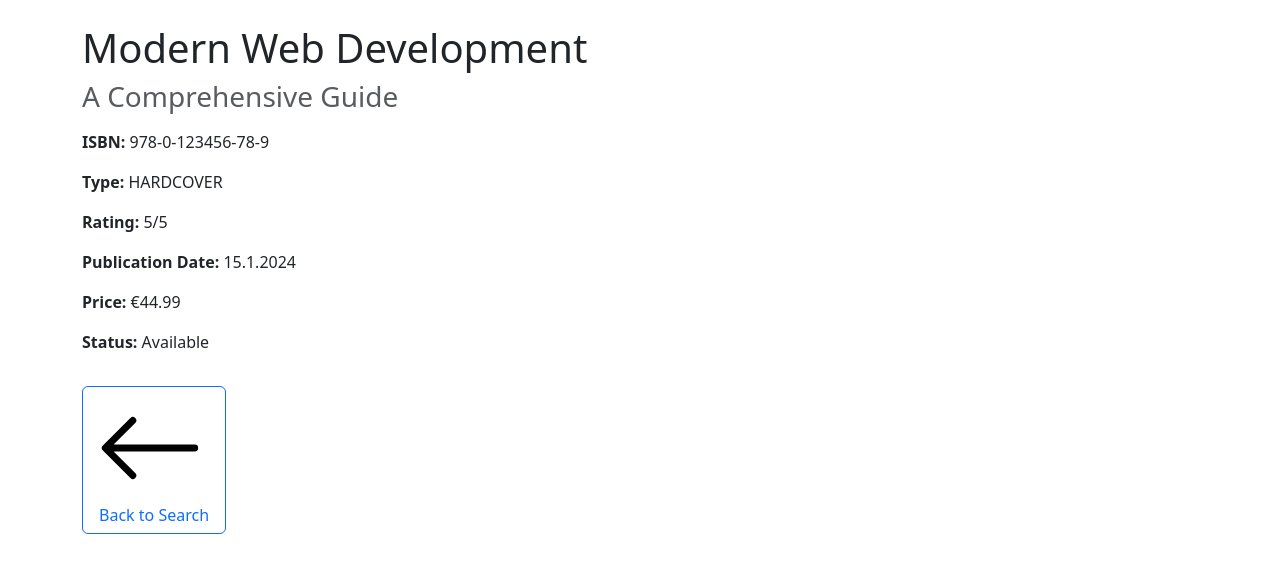
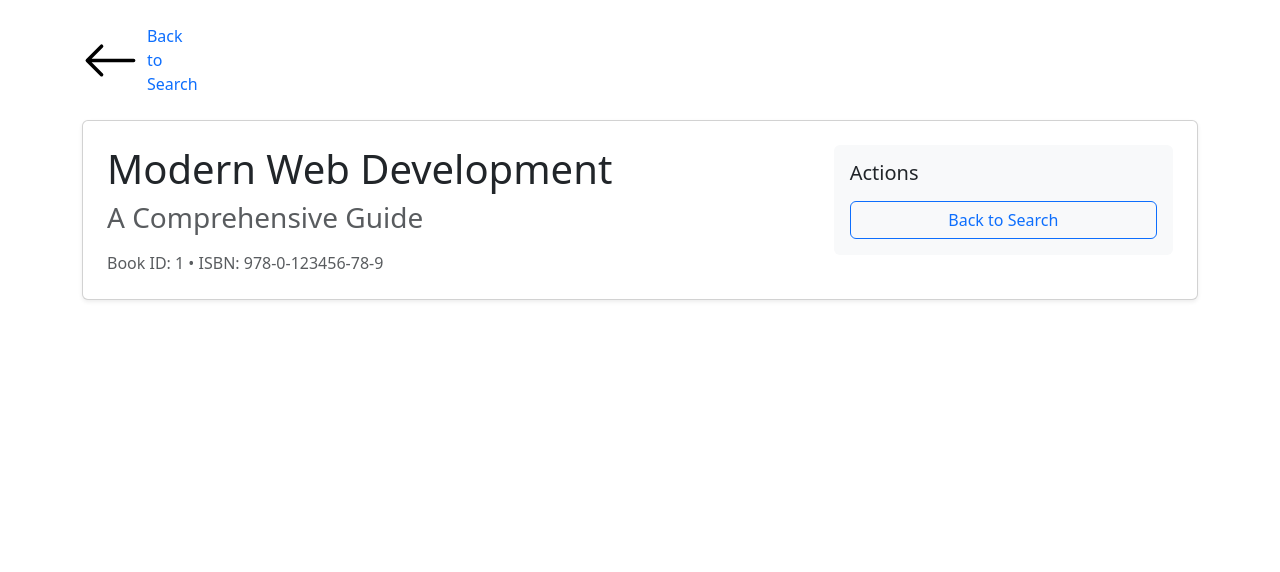
Before and after one commit to inesoetling/SPA-mit-React-Next-GraphQL, a Next.js app in the folder frontend/: page /search/1 in a window 1280 px wide. Shown: the top 572 px of the page. Built offline with nearby package versions, Linux system fonts and the light colour scheme.

Commit message:
feat(search): Grundlayout der Detailseite mit Zwei-Spalten-Struktur

```diff
--- a/frontend/src/app/search/[id]/page.tsx
+++ b/frontend/src/app/search/[id]/page.tsx
@@ -2,7 +2,7 @@
 
 import Link from 'next/link';
 import { useParams } from 'next/navigation';
-import { Button, Container } from 'react-bootstrap';
+import { Button, Card, Col, Container, Row } from 'react-bootstrap';
 import { ArrowLeft } from 'react-bootstrap-icons';
 
 type BookType = 'HARDCOVER' | 'PAPERBACK' | 'EPUB';
@@ -78,48 +78,46 @@ export default function BookDetailsPage() {
       </Container>
     );
   }
-
-  const finalPrice =
-    book.discount && book.discount > 0
-      ? book.price * (1 - book.discount / 100)
-      : book.price;
-
-  const formattedDate = book.publicationDate
-    ? new Date(book.publicationDate).toLocaleDateString('de-DE')
-    : '-';
-
   return (
     <Container className="py-4">
-      <h1>{book.title}</h1>
+      <Link
+        href="/search"
+        className="mb-4 p-0 d-inline-flex align-items-center gap-2 text-decoration-none"
+      >
+        <ArrowLeft />
+        <span>Back to Search</span>
+      </Link>
 
-      {book.subtitle && <h3 className="text-muted">{book.subtitle}</h3>}
+      <Card className="shadow-sm">
+        <Card.Body className="p-4">
+          <Row className="g-4">
+            <Col lg={8}>
+              <h1 className="mb-2">{book.title}</h1>
+              {book.subtitle && (
+                <h3 className="text-muted mb-3">{book.subtitle}</h3>
+              )}
 
-      <p className="mt-3">
-        <strong>ISBN:</strong> {book.isbn}
-      </p>
-      <p>
-        <strong>Type:</strong> {book.bookType}
-      </p>
-      <p>
-        <strong>Rating:</strong> {book.rating}/5
-      </p>
-      <p>
-        <strong>Publication Date:</strong> {formattedDate}
-      </p>
-      <p>
-        <strong>Price:</strong> €{finalPrice.toFixed(2)}
-      </p>
-      <p>
-        <strong>Status:</strong>{' '}
-        {book.available ? 'Available' : 'Not Available'}
-      </p>
+              <p className="text-muted mb-0">
+                Book ID: {book.id} • ISBN: {book.isbn}
+              </p>
+            </Col>
 
-      <Link href="/search" className="text-decoration-none">
-        <Button variant="outline-primary" className="mt-3">
-          <ArrowLeft className="me-2" />
-          Back to Search
-        </Button>
-      </Link>
+            <Col lg={4}>
+              <Card className="bg-light border-0">
+                <Card.Body>
+                  <h5 className="mb-3">Actions</h5>
+
+                  <Link href="/search" className="text-decoration-none">
+                    <Button variant="outline-primary" className="w-100">
+                      Back to Search
+                    </Button>
+                  </Link>
+                </Card.Body>
+              </Card>
+            </Col>
+          </Row>
+        </Card.Body>
+      </Card>
     </Container>
   );
 }
```
